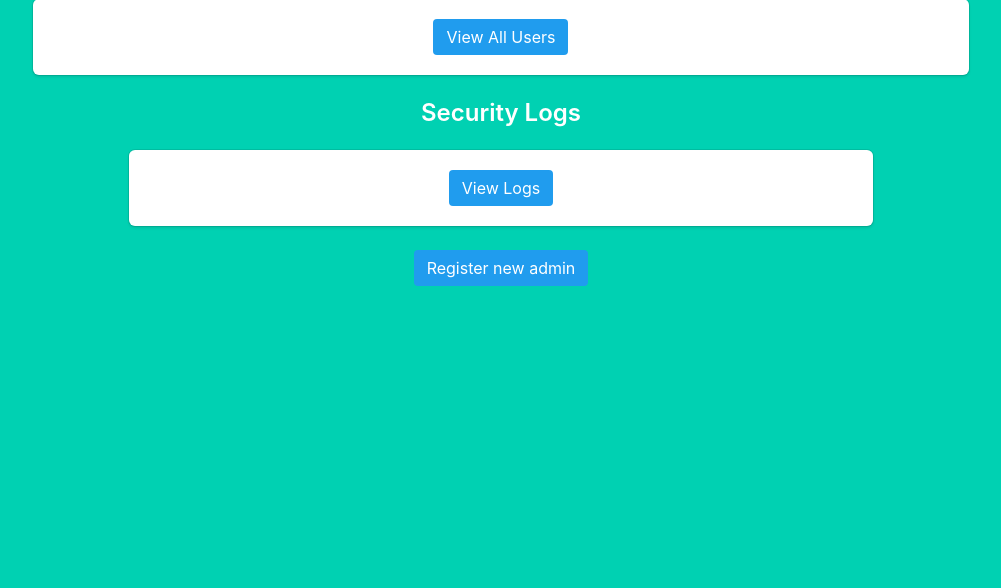
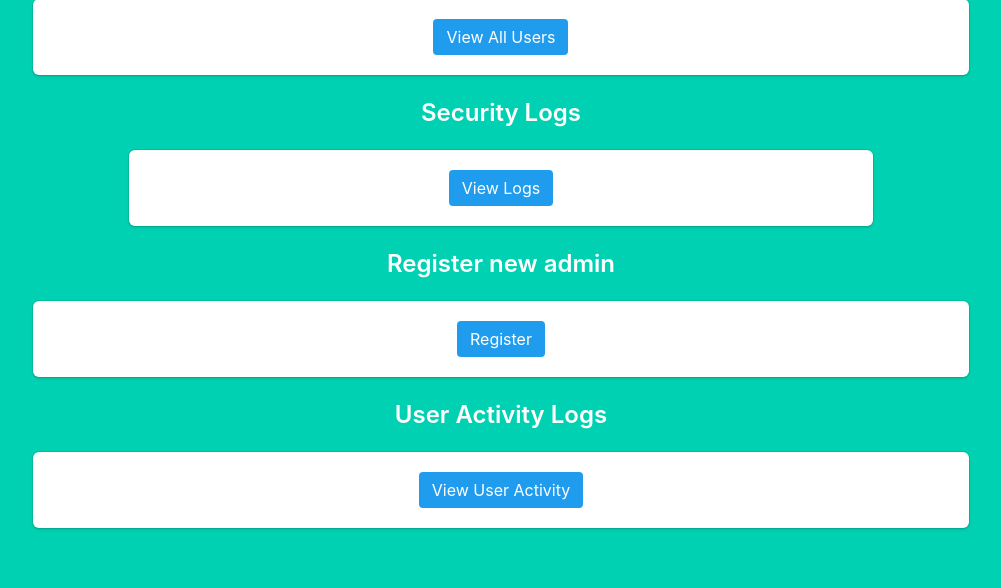
Before and after one commit to maulish34/Lottery-Web-App, a Flask app: page /admin in a window 1280 px wide. Shown: the part 609-1197 px from the top of the page, without its empty margins (139-1140 px from the left). Before the commit the page ends 895 px from the top, so only its background shows below. Run offline with Flask 3, Linux system fonts and the light colour scheme; a user stored in the database is signed in; tables that the repository leaves empty hold one stand-in row (values such as "Sample post").

Commit message:
Task 6: Core and Adv done

```diff
--- a/admin/views.py
+++ b/admin/views.py
@@ -167,7 +167,6 @@
 @required_roles("admin")
 @login_required
 def registerAdmin():
-
     form = RegisterForm()
 
     if form.validate_on_submit():
@@ -191,3 +190,12 @@
         flash("New admin has been successfully added to the application.")
         return redirect(url_for('admin.admin'))
     return render_template("users/register.html", form=form)
+
+
+@admin_blueprint.route('/view_user_activity', methods=['POST'])
+@login_required
+@required_roles('admin')
+def view_user_activity():
+    content = User.query.filter_by(role="user").all()
+    print(content)
+    return render_template('admin/admin.html', name=current_user.firstname, content=content)
--- a/app.py
+++ b/app.py
@@ -1,11 +1,31 @@
 # IMPORTS
 from functools import wraps
 
-from flask import Flask, render_template
-
+from flask import Flask, render_template, request
 from flask_qrcode import QRcode
 from flask_sqlalchemy import SQLAlchemy
 from flask_login import login_user, logout_user, current_user, login_required, login_manager, LoginManager
+import logging
+import os
+
+
+class SecurityFilter(logging.Filter):
+    def filter(self, record):
+        return 'SECURITY' in record.getMessage()
+
+
+logger = logging.getLogger()
+logger.setLevel(logging.DEBUG)
+
+file_handler = logging.FileHandler(os.path.join(os.path.dirname(__file__), 'lottery.log'), 'a')
+file_handler.setLevel(logging.WARNING)
+file_handler.addFilter(SecurityFilter())
+
+formatter = logging.Formatter('%(asctime)s : %(message)s', '%m/%d/%Y %I:%M:%S %p')
+file_handler.setFormatter(formatter)
+
+logger.addHandler(file_handler)
+
 
 # CONFIG
 app = Flask(__name__)
@@ -26,8 +46,8 @@
         @wraps(f)
         def wrapped(*args, **kwargs):
             if current_user.role not in roles:
-                # logging.warning('SECURITY - Unauthorised access [%s %s %s %s]', current_user.id, current_user.username,
-                #                 current_user.role, request.remote_addr)
+                logging.warning('SECURITY - Unauthorised access [%s %s %s %s]', current_user.id, current_user.email,
+                                current_user.role, request.remote_addr)
                 return render_template('403.html')
             return f(*args, **kwargs)
         return wrapped
--- a/templates/admin/admin.html
+++ b/templates/admin/admin.html
@@ -123,13 +123,57 @@
         </form>
         </div>
     </div>
-<div class="column is-10 is-offset-1">
-    <form action="/registerAdmin">
-            <div>
-                <button class="button is-info is-centered">Register new admin</button>
+
+    <div class="column is-10 is-offset-1" id="test">
+        <h4 class="title is-4">Register new admin</h4>
+        <div class="box">
+            <form action="/registerAdmin">
+                <div>
+                    <button class="button is-info is-centered">Register</button>
+                </div>
+            </form>
+        </div>
+    </div>
+
+    <div class="column is-10 is-offset-1" id="test">
+        <h4 class="title is-4">User Activity Logs</h4>
+        <div class="box">
+            {% if content %}
+                <div class="field">
+                <table class="table">
+                    <tr>
+                        <th>ID</th>
+                        <th>Email</th>
+                        <th>Registration time</th>
+                        <th>Current login</th>
+                        <th>Last login</th>
+                        <th>Current IP</th>
+                        <th>Last IP</th>
+                        <th>Successful logins</th>
+
+                    </tr>
+                    {% for user in content %}
+                        <tr>
+                            <td>{{ user.id }}</td>
+                            <td>{{ user.email }}</td>
+                            <td>{{ user.registered_on }}</td>
+                            <td>{{ user.current_login }}</td>
+                            <td>{{ user.last_login }}</td>
+                            <td>{{ user.current_ip }}</td>
+                            <td>{{ user.last_ip }}</td>
+                            <td>{{ user.total_logins }}</td>
+                        </tr>
+                    {% endfor %}
+                </table>
+            {% endif %}
+            <form method="POST" action="/view_user_activity">
+                <div>
+                    <button class="button is-info is-centered">View User Activity</button>
+                </div>
+            </form>
             </div>
-        </form>
-</div>
+        </div>
+    </div>
 
 
 {% endblock %}
```
Also changed, not shown: models.py (+17 -1 lines), templates/users/account.html (+7 -7 lines), users/views.py (+26 -11 lines), 1 other file.
